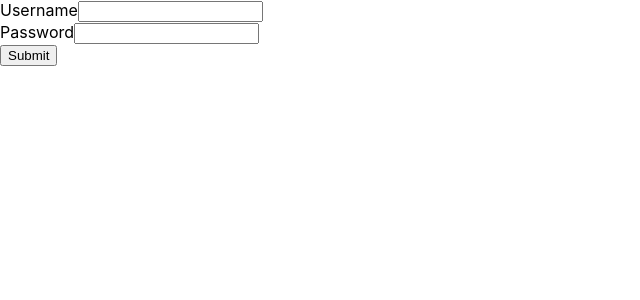
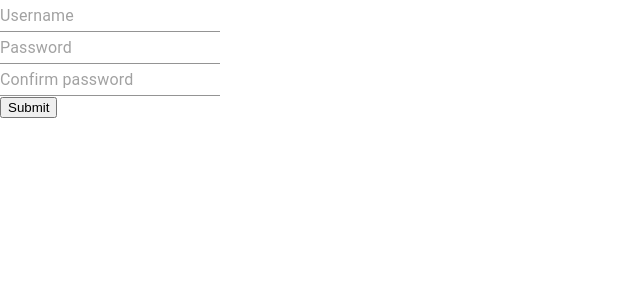
Before and after one commit to michaldomino/the-simpsons-recognizer-react-client, a React (Create React App) app: page / in a window 1280 px wide. Shown: the top 300 px of the page, without its empty margins (0-640 px from the left). Built offline with nearby package versions, Linux system fonts and the light colour scheme.

Commit message:
Changed login form to use material ui and show errors

```diff
--- a/src/components/LoginForm.tsx
+++ b/src/components/LoginForm.tsx
@@ -1,49 +1,81 @@
-import React from "react";
+import React, {useState} from "react";
 import {useForm} from "react-hook-form";
 import {Token} from "../models/responses/Token";
-import {useAuthenticationDispatch, useAuthenticationState} from "../context/authentication/producer";
+import {useAuthenticationDispatch} from "../context/authentication/producer";
+import {LoginData} from "../models/LoginData";
+import {AuthenticationService} from "../services/AuthenticationService";
+import {LoginBadResponse} from "../models/responses/LoginBadResponse";
+import {TextField} from "@material-ui/core";
 
-interface LoginData {
-    username: string
-    password: string
-}
 
 export const LoginForm: React.FC = () => {
-    const {register, handleSubmit} = useForm()
+    const {register, handleSubmit, getValues} = useForm()
+    const [usernameErrors, setUsernameErrors] = useState('')
+    const [passwordErrors, setPasswordErrors] = useState('')
+    const [password2Errors, setPassword2Errors] = useState('')
     const dispatch = useAuthenticationDispatch()
-    const authenticationState = useAuthenticationState()
 
     const onSubmit = async (loginData: LoginData) => {
-        const requestOptions = {
-            method: 'POST',
-            headers: {
-                'Accept': 'application/json',
-                'Content-Type': 'application/json',
-            },
-            body: JSON.stringify({
-                    username: loginData.username,
-                    password: loginData.password
+        try {
+            console.log(loginData)
+            dispatch({type: "REQUEST_LOGIN"})
+            const {password, password2} = getValues(['password', 'password2'])
+            if (password !== password2) {
+                dispatch({type: 'LOGIN_ERROR'})
+                setPassword2Errors('Passwords do not match')
+                return
+            }
+            const authenticationService = new AuthenticationService()
+            const response = await authenticationService.login(loginData)
+            const loginResponse = await response.json()
+            console.log(loginResponse)
+            if (response.status === 200) {
+                dispatch({type: 'LOGIN_SUCCESS', payload: loginResponse as Token})
+                return
+            }
+            dispatch({type: 'LOGIN_ERROR'})
+            if (response.status === 400) {
+                const loginBadResponse = loginResponse as LoginBadResponse
+                if (loginBadResponse.username) {
+                    setUsernameErrors(loginBadResponse.username.join(' '))
                 }
-            )
-        };
-        dispatch({type: 'REQUEST_LOGIN'})
-        const response = await fetch('http://localhost:8000/authentication/api/login', requestOptions)
-        if (response.status === 200) {
-            console.log(response.statusText)
-            const loginResponse = await response.json() as Token
-            console.log(`Refresh token: ${loginResponse.refresh}`)
-            console.log(`Access token: ${loginResponse.access}`)
-            dispatch({type: 'LOGIN_SUCCESS', payload: loginResponse})
+                if (loginBadResponse.password) {
+                    setPasswordErrors(loginBadResponse.password.join(' '))
+                }
+                return
+            }
+        } catch {
+            dispatch({type: 'LOGIN_ERROR'})
         }
     }
 
     return (
         <form onSubmit={handleSubmit(onSubmit)}>
-            <label>Username</label>
-            <input ref={register} name="username"/>
+            <TextField
+                inputRef={register}
+                name='username'
+                placeholder='Username'
+                error={usernameErrors !== ''}
+                helperText={usernameErrors}
+            />
             <br/>
-            <label>Password</label>
-            <input ref={register} name="password" type="password"/>
+            <TextField
+                inputRef={register}
+                name='password'
+                placeholder='Password'
+                type='password'
+                error={passwordErrors !== ''}
+                helperText={passwordErrors}
+            />
+            <br/>
+            <TextField
+                inputRef={register}
+                name='password2'
+                placeholder='Confirm password'
+                type='password'
+                error={password2Errors !== ''}
+                helperText={password2Errors}
+            />
             <br/>
             <button>Submit</button>
         </form>
```
